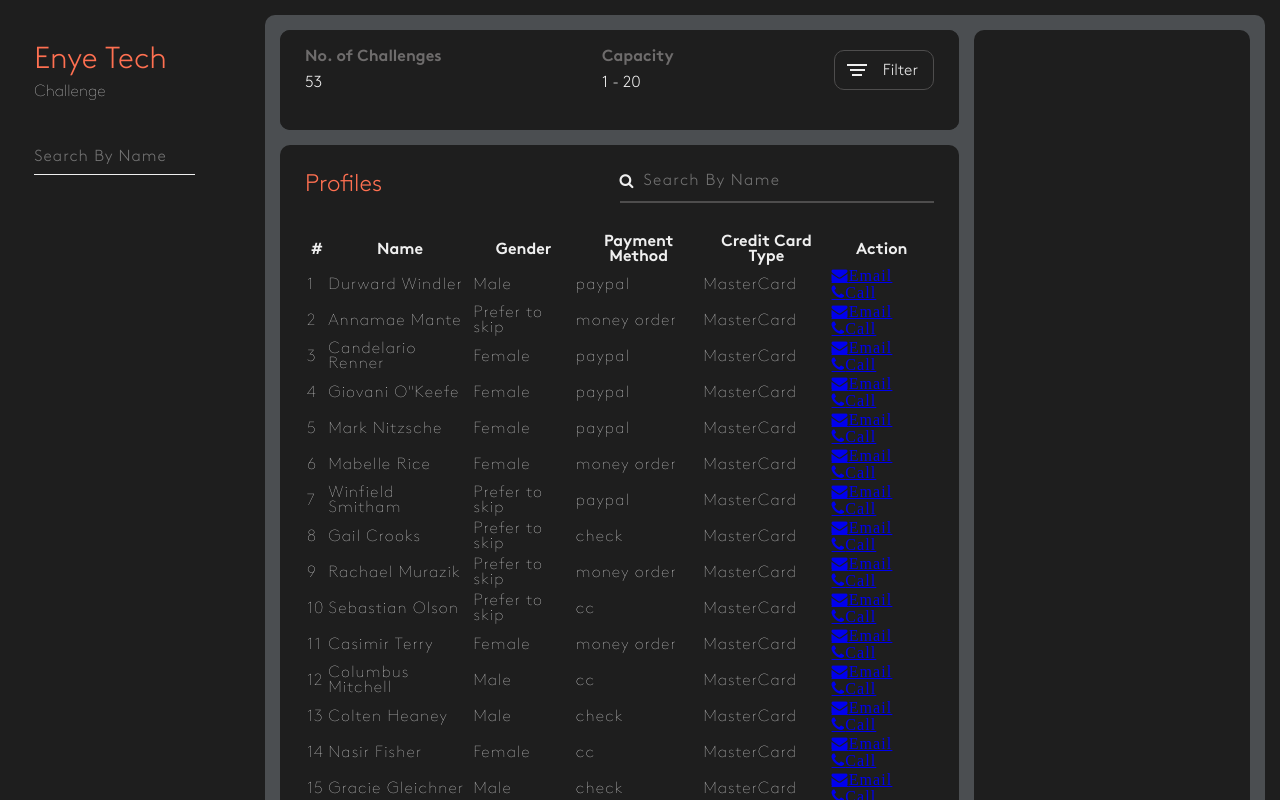
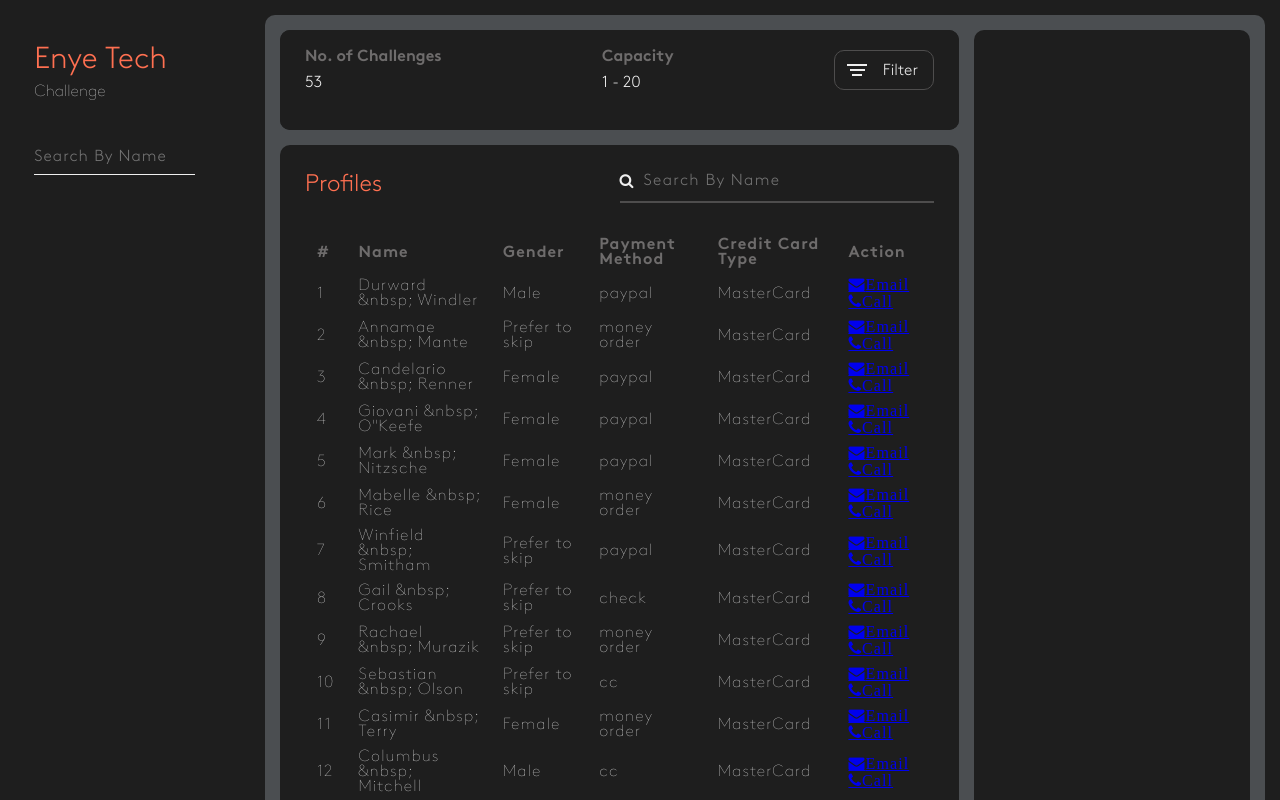
Before and after one commit to Steph-crown/enye-ecommerce-records, a React (Create React App) app: page / in a window 1280 px wide. Shown: the top 800 px of the page. Built offline with nearby package versions, Linux system fonts and the light colour scheme; no server answers.

Commit message:
Started styling table

```diff
--- a/src/components/Table.jsx
+++ b/src/components/Table.jsx
@@ -26,7 +26,7 @@ const Table = (props) => {
     dataTable = dataTable.map((profile, index) => (
         <tr key={profile.UserName}>
             <td>{index + 1}</td>
-            <td>{profile.FirstName + " " + profile.LastName}</td>
+            <td>{profile.FirstName + " &nbsp; " + profile.LastName}</td>
             <td>{profile.Gender}</td>
             <td>{profile.PaymentMethod}</td>
             <td>{profile.CreditCardType}</td>
--- a/src/css/Table.css
+++ b/src/css/Table.css
@@ -23,3 +23,19 @@ div.tables {
     width: 100%;
     overflow-x: scroll;
 }
+
+th, td {
+    padding: 3px 10px;
+    text-align: left;
+}
+
+th {
+    /* font-weight: 300; */
+    letter-spacing: 1px;
+    color: #6e6c6c;
+    line-break: unset;
+}
+
+tr {
+    border-bottom: 1px solid #efefef;
+}
```
Also changed, not shown: 1 other file (tests, documents, lock files or other folders).
